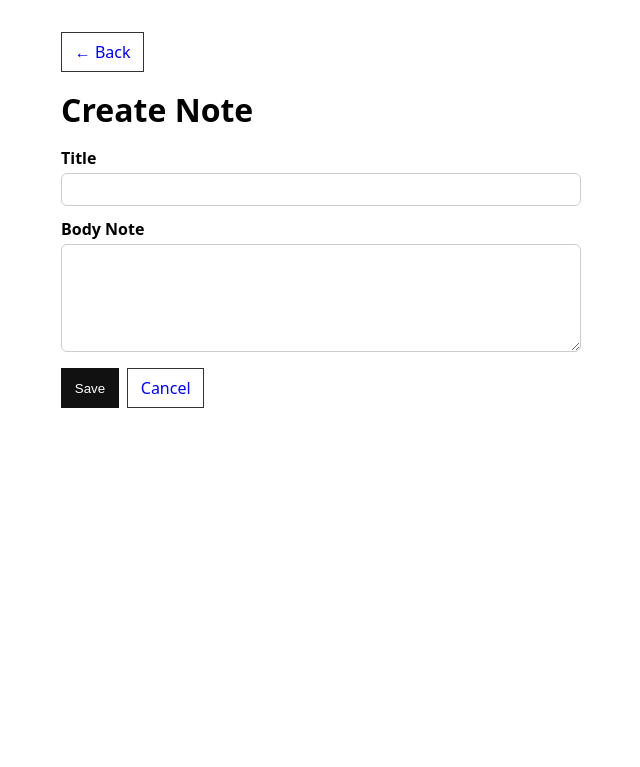
After one commit to djzh23/MiniNotes, a PHP site: template src/Views/notes/create.php in a window 1280 px wide. The commit adds this page. Shown: the top 767 px of the page, without its empty margins (219-859 px from the left). Run offline with PHP 8.4, Linux system fonts and the light colour scheme; the template is opened without the code that fills it, so the values that code supplies are empty.

Commit message:
feat(notes): create, delete, session repo, UI polish, 404 view

```diff
--- a/public/index.php
+++ b/public/index.php
@@ -4,9 +4,10 @@ declare(strict_types=1);
 $env = getenv('APP_ENV') ?: 'dev'; // dev | prod
 error_reporting(E_ALL);
 ini_set('display_errors', $env === 'dev' ? '1' : '0');
-session_start();
+
 require __DIR__ . '/../vendor/autoload.php';
 
+session_start();
 header('Content-Type: text/html; charset=UTF-8');
 
 //  HttpKernel + Router
--- /dev/null
+++ b/public/style.css
@@ -0,0 +1,16 @@
+body{font-family:system-ui,Arial,sans-serif;margin:2rem}
+h1{margin:0 0 1rem}
+ul{padding-left:1.2rem}
+.container{max-width:720px;margin:auto}
+.btn{display:inline-block;padding:.5rem .8rem;border:1px solid #333;text-decoration:none}
+.mt1{margin-top:1rem}
+
+.form{max-width:520px}
+.field{margin:.75rem 0}
+.field label{display:block;font-weight:600;margin-bottom:.25rem}
+.field input,.field textarea{width:100%;padding:.5rem;border:1px solid #ccc;border-radius:6px}
+.actions{margin-top:1rem;display:flex;gap:.5rem}
+.btn.primary{background:#111;color:#fff;border-color:#111}
+
+.btn.danger{border-color:#b00020;color:#b00020}
+.btn.danger:hover{background:#b00020;color:#fff}
--- a/src/Core/Response.php
+++ b/src/Core/Response.php
@@ -22,6 +22,8 @@ final class Response
         header('Location: ' . $to, true, 302);
         $this->code = 302;
         $this->body = '';
-        return $this;
+        exit; // beendet das Script sofort (gilt für InMemoryRepo (session))
+        // $this->body = '';
+        // return $this;
     }
 }
--- a/src/Http/Controller/Controller.php
+++ b/src/Http/Controller/Controller.php
@@ -9,7 +9,7 @@ use App\Core\{Request, Response, View};
 
 abstract class Controller
 {
-    protected function render(View $view, string $template, array $data): Response
+    protected function render(View $view, string $template, array $data = []): Response
     {
         return (new Response())->html($view->render($template, $data));
     }
--- a/src/Views/errors/404.php
+++ b/src/Views/errors/404.php
@@ -1 +1,3 @@
+<link rel="stylesheet" href="/style.css">
+
 <h1>Not Found</h1>
--- a/src/Views/health.php
+++ b/src/Views/health.php
@@ -1,2 +1,4 @@
+<link rel="stylesheet" href="/style.css">
+
 <?= htmlspecialchars($title ?? 'Health', ENT_QUOTES, 'UTF-8') ?></h1>
 <h2>hola - health Page</h2>
--- a/src/Views/home.php
+++ b/src/Views/home.php
@@ -1,2 +1,4 @@
+<link rel="stylesheet" href="/style.css">
+
 <?= htmlspecialchars($title ?? 'MiniNotes', ENT_QUOTES, 'UTF-8') ?></h1>
 <h2>hola - Home Mini Notes</h2>
--- /dev/null
+++ b/src/Views/notes/create.php
@@ -0,0 +1,21 @@
+<link rel="stylesheet" href="/style.css">
+<main class="container">
+    <a class="btn" href="/notes">← Back</a>
+    <h1 class="mt1">Create Note</h1>
+    <form method="post" action="/notes" class="form">
+        <div class="field">
+            <label for="title">Title</label>
+            <input id="title" name="title" required>
+        </div>
+        <div class="field">
+            <label for="body">Body Note</label>
+            <textarea id="body" name="body" rows="6"></textarea>
+        </div>
+        <div class="actions">
+            <button class="btn primary" type="submit">Save</button>
+            <a class="btn" href="/notes">Cancel</a>
+        </div>
+    </form>
+
+
+</main>
```
Also changed, not shown: src/Application/Note/NoteService.php (+14 -1 lines), src/Domain/Note/Contracts/INoteRepository.php (+8 -0 lines), src/Http/Controller/NotesController.php (added, +61 -0 lines), src/Infrastructure/Note/InMemoryNoteRepository.php (+38 -1 lines), src/Kernel/HttpKernel.php (+10 -1 lines), src/Views/notes/index.php (added, +22 -0 lines).
